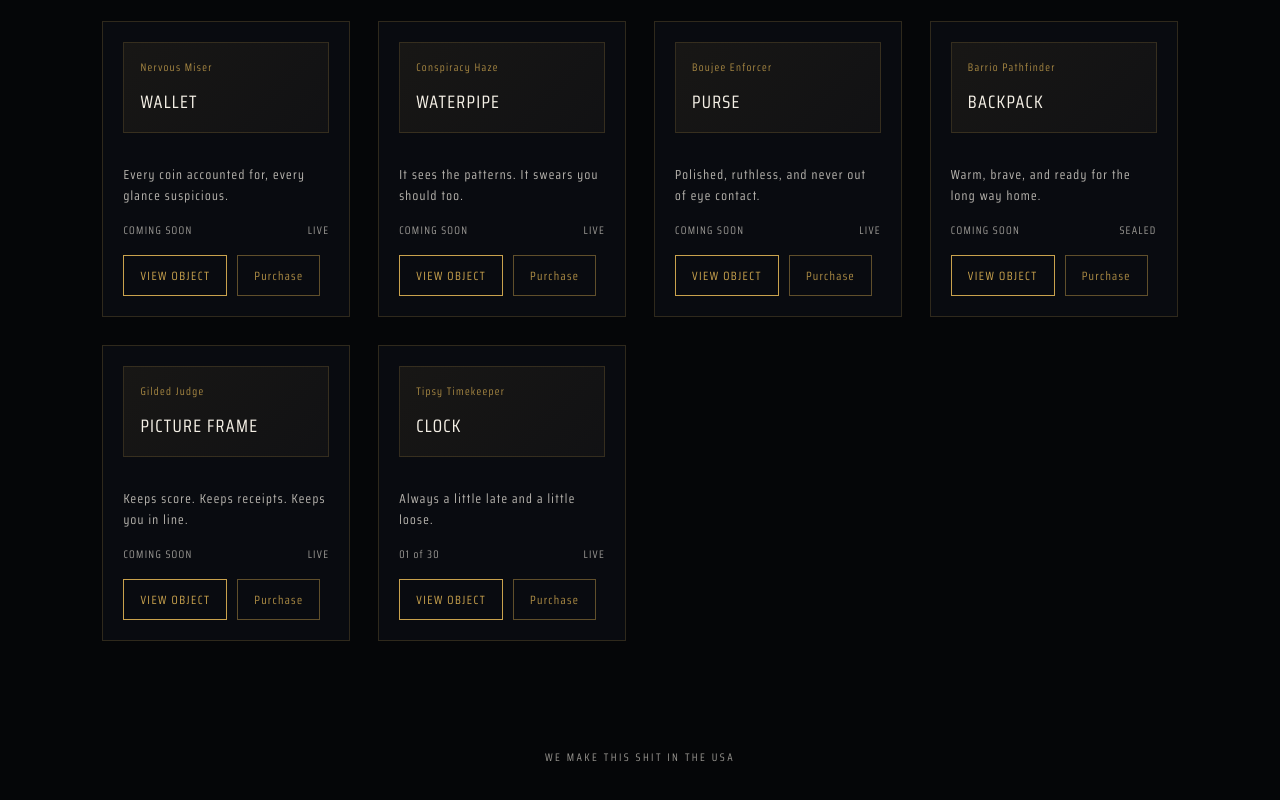
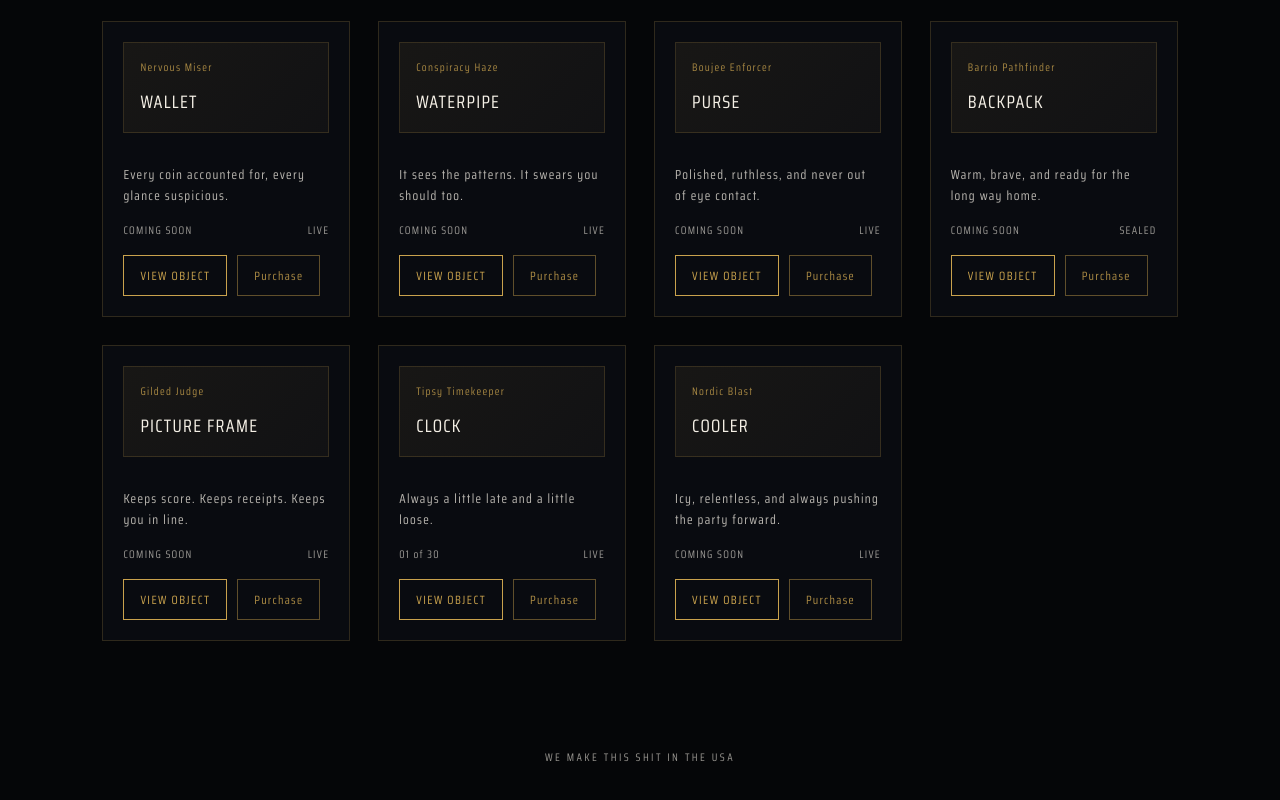
Before and after one commit to Tate5000/wtfwerks-site, a React (Vite) app: page / in a window 1280 px wide. Shown: the part 1030-1830 px from the top of the page. Built offline with nearby package versions, Linux system fonts and the light colour scheme.

Commit message:
Add cooler product and animation

```diff
--- a/src/components/EyesOLED.jsx
+++ b/src/components/EyesOLED.jsx
@@ -68,6 +68,17 @@ const PERSONALITY = {
     drift: 0.25,
     jitter: 0.18,
     hoverBoost: 0.1,
+  },
+  cooler: {
+    blinkMin: 2.2,
+    blinkMax: 3.6,
+    blinkSpeed: 3.6,
+    saccadeSpeed: 1.4,
+    pupil: 5.2,
+    openness: 0.7,
+    drift: 0.2,
+    jitter: 0.12,
+    hoverBoost: 0.05,
   },
 };
 
--- a/src/components/ProductPedestal.jsx
+++ b/src/components/ProductPedestal.jsx
@@ -115,6 +115,21 @@ export default function ProductPedestal({ product, position, onSelect }) {
 
 function ProductGeometry({ productId, accent, hovered }) {
   const glow = hovered ? 0.55 : 0.2;
+  const lidRef = useRef(null);
+  const accentRef = useRef(null);
+
+  useFrame((state) => {
+    if (!productId.includes("cooler")) return;
+    const t = state.clock.getElapsedTime();
+    if (lidRef.current) {
+      lidRef.current.rotation.x = Math.sin(t * 1.2) * 0.08;
+      lidRef.current.position.y = 0.34 + Math.sin(t * 1.2) * 0.01;
+    }
+    if (accentRef.current && accentRef.current.material) {
+      accentRef.current.material.emissiveIntensity =
+        glow + Math.sin(t * 2.0) * 0.15;
+    }
+  });
   if (productId.includes("wallet")) {
     return (
       <group>
@@ -246,6 +261,33 @@ function ProductGeometry({ productId, accent, hovered }) {
     );
   }
 
+  if (productId.includes("cooler")) {
+    return (
+      <group>
+        <mesh position={[0, 0.18, 0]}>
+          <boxGeometry args={[0.62, 0.32, 0.42]} />
+          <meshStandardMaterial color="#cfe7f4" metalness={0.25} roughness={0.45} />
+        </mesh>
+        <mesh ref={lidRef} position={[0, 0.34, 0]}>
+          <boxGeometry args={[0.7, 0.08, 0.48]} />
+          <meshStandardMaterial color="#8fbfdc" metalness={0.4} roughness={0.35} />
+        </mesh>
+        <mesh ref={accentRef} position={[0, 0.2, 0.24]}>
+          <boxGeometry args={[0.5, 0.08, 0.06]} />
+          <meshStandardMaterial color={accent} emissive={accent} emissiveIntensity={glow} />
+        </mesh>
+        <mesh position={[-0.24, 0.18, -0.24]}>
+          <boxGeometry args={[0.06, 0.18, 0.06]} />
+          <meshStandardMaterial color="#7aa8c4" metalness={0.4} roughness={0.5} />
+        </mesh>
+        <mesh position={[0.24, 0.18, -0.24]}>
+          <boxGeometry args={[0.06, 0.18, 0.06]} />
+          <meshStandardMaterial color="#7aa8c4" metalness={0.4} roughness={0.5} />
+        </mesh>
+      </group>
+    );
+  }
+
   return (
     <group>
       <mesh position={[0, 0.18, 0]}>
@@ -274,5 +316,6 @@ function getEyesAnchor(productId) {
   if (productId.includes("purse")) return [0.1, 0.22, 0.26];
   if (productId.includes("backpack")) return [0, 0.24, 0.24];
   if (productId.includes("clock")) return [0, 0.28, 0.18];
+  if (productId.includes("cooler")) return [0, 0.22, 0.26];
   return [0, 0.22, 0.2];
 }
--- a/src/data/drops.js
+++ b/src/data/drops.js
@@ -77,6 +77,18 @@ export const drops = [
         serialFormat: "01 of 30",
         personalityKey: "clock",
         visualToken: "amber",
+      },
+      {
+        id: "cooler",
+        name: "COOLER",
+        shopifyHandle: "cooler",
+        personalityName: "Nordic Blast",
+        personalityTagline: "Icy, relentless, and always pushing the party forward.",
+        quantity: 40,
+        soldOut: false,
+        serialFormat: "COMING SOON",
+        personalityKey: "cooler",
+        visualToken: "ice",
       },
     ],
   },
@@ -158,6 +170,18 @@ export const drops = [
         personalityKey: "clock",
         visualToken: "amber",
       },
+      {
+        id: "cooler-a",
+        name: "COOLER",
+        shopifyHandle: "cooler",
+        personalityName: "Nordic Blast",
+        personalityTagline: "Sealed deep in the cold. Party still pending.",
+        quantity: 40,
+        soldOut: true,
+        serialFormat: "Instance 040 of 40",
+        personalityKey: "cooler",
+        visualToken: "ice",
+      },
     ],
   },
 ];
@@ -174,4 +198,5 @@ export const accentColors = {
   ember: "#f29a41",
   gold: "#c9a24d",
   amber: "#f2b26a",
+  ice: "#7fd3ff",
 };
```
